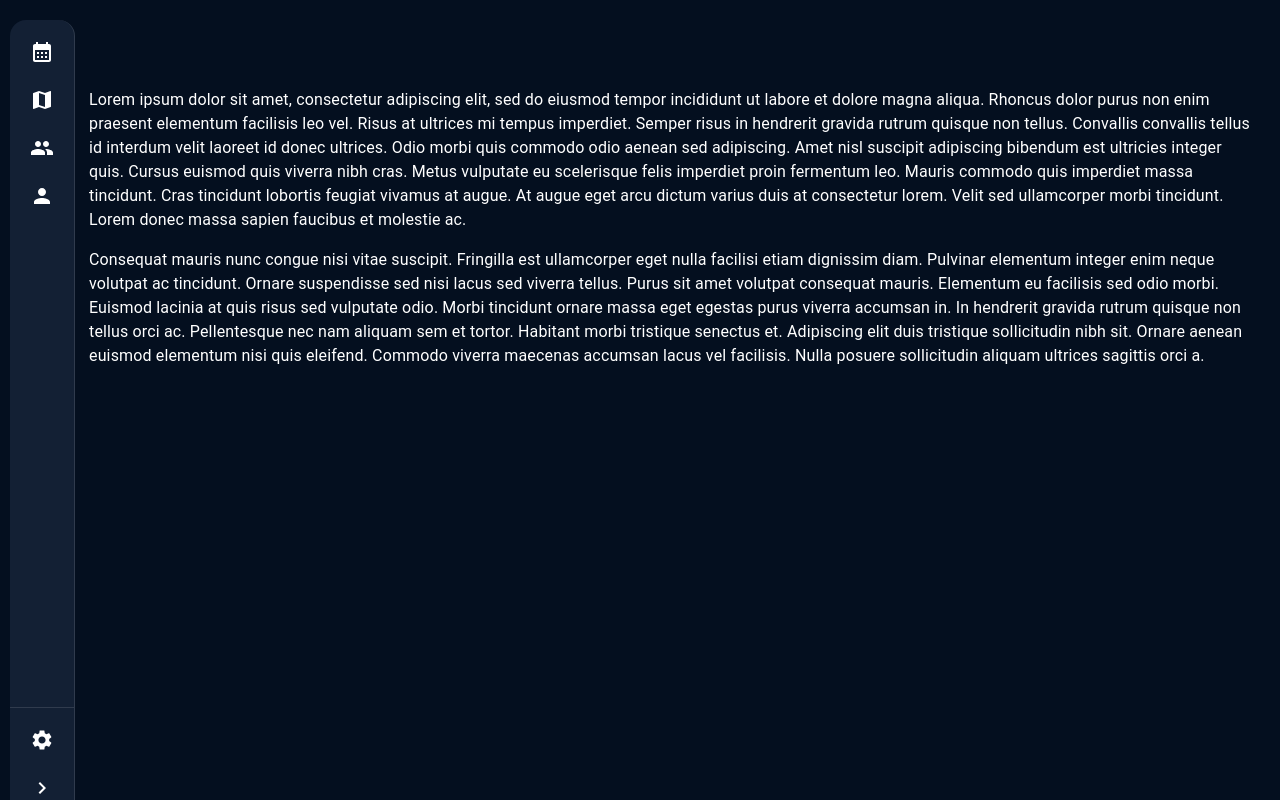
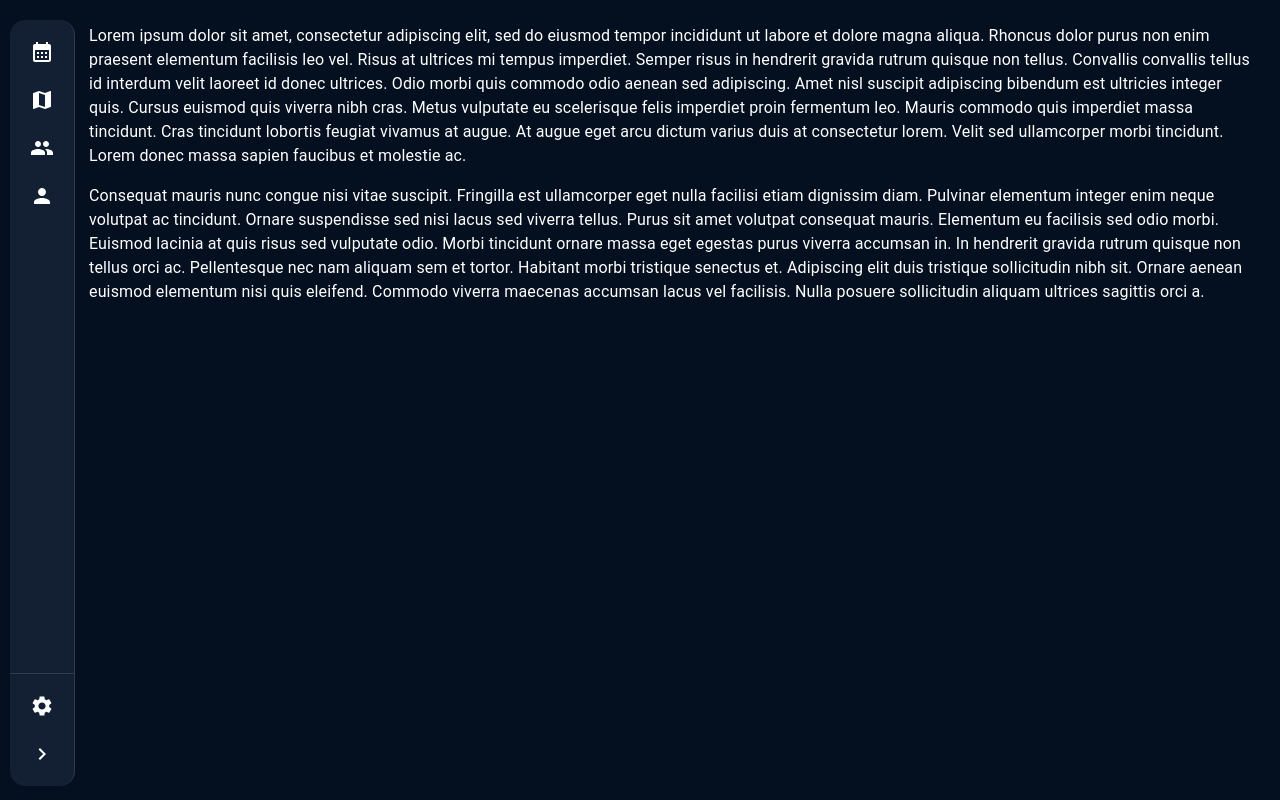
Before and after one commit to velz-limited/web-app, a Next.js app: page / in a window 1280 px wide. Built offline with nearby package versions, Linux system fonts and the light colour scheme.

Commit message:
VELZ-670: fixed padding and margin of side bar

```diff
--- a/src/components/itenary/SideBar/Drawer.tsx
+++ b/src/components/itenary/SideBar/Drawer.tsx
@@ -23,8 +23,9 @@ import MailIcon from "@mui/icons-material/Mail";
 import { Settings } from "@mui/icons-material";
 import { BottomNavLinks, TopNavLinks } from "@/constants/NavLinks";
 import NavLink from "@/types/NavLink";
+import App from "next/app";
 
-const drawerWidth = 240;
+const drawerWidth = 200;
 
 const openedMixin = (theme: Theme): CSSObject => ({
   width: drawerWidth,
@@ -96,19 +97,10 @@ const Drawer = styled(MuiDrawer, {
 }));
 
 export default function MiniDrawer() {
-  const theme = useTheme();
   const [open, setOpen] = React.useState(false);
 
-  const handleDrawerOpen = () => {
-    setOpen(true);
-  };
-
-  const handleDrawerClose = () => {
-    setOpen(false);
-  };
-
   const toggleDrawer = () => {
-    open ? handleDrawerClose() : handleDrawerOpen();
+    open ? setOpen(false) : setOpen(true);
   };
 
   const navLinkItem = (navLink: NavLink, index: number, onClick?: React.MouseEventHandler<HTMLDivElement>) => {
@@ -136,14 +128,39 @@ export default function MiniDrawer() {
   };
 
   return (
-    <Box sx={{ display: "flex" }}>
+    <Box sx={{ display: "flex", overflow: "auto" }}>
+      {/* <AppBar position="fixed" open={open}>
+        <Toolbar>
+          <IconButton
+            color="inherit"
+            aria-label="open drawer"
+            edge="start"
+            sx={{ mr: 2, ...(open && { display: 'none' }) }}
+          >
+            <MenuIcon />
+          </IconButton>
+          <Typography variant="h6" noWrap component="div">
+            Persistent drawer
+          </Typography>
+        </Toolbar>
+      </AppBar> */}
       <Drawer
-        anchor="left"
-        sx={{ borderRadius: 10 }}
+      PaperProps={{sx: { paddingTop: 0, paddingBottom: 0, margin: "10px", marginTop: "20px",
+      height: "calc(100vh - 34px)",
+      borderRadius: "15px",}}}
+        // anchor="left"
+        // sx={{
+        //   width: drawerWidth,
+        //   flexShrink: 0,
+        //   '& .MuiDrawer-paper': {
+        //     height: "calc(100vh - 64px)",
+        //   },
+        // }}
         variant="permanent"
         open={open}
       >
-        <List>
+        {/* <DrawerHeader/> */}
+        <List >
           {TopNavLinks.map((navLink, index) =>
             navLinkItem(navLink, index)
           )}
@@ -156,7 +173,7 @@ export default function MiniDrawer() {
         </List>
       </Drawer>
       <Box component="main" sx={{ flexGrow: 1, p: 3 }}>
-        <DrawerHeader />
+        {/* <DrawerHeader/> */}
         <Typography paragraph>
           Lorem ipsum dolor sit amet, consectetur adipiscing elit, sed do
           eiusmod tempor incididunt ut labore et dolore magna aliqua. Rhoncus
--- a/src/theme/components/Drawer.ts
+++ b/src/theme/components/Drawer.ts
@@ -8,11 +8,14 @@ export default function Drawer(darkMode: boolean): Components {
             root:{
             },
             paper: {
-                position: 'fixed', // To make the sidebar float
-                bottom: 20,
-                top: 20,
-                left: 10,
-                borderRadius: '16px', // Add round borders
+                // display: "flex",
+                // position: 'fixed', // To make the sidebar float
+                // bottom: 20,
+                // top: 20,
+                // left: 10
+                // margin: "10px",
+                // marginBottom: "auto",
+                // borderRadius: '15px', // Add round borders
             }
         }
     }
```
Also changed, not shown: src/components/itenary/SideBar/DrawerItem.tsx (deleted, +0 -32 lines), src/components/itenary/SideBar/DrawerList.tsx (deleted, +0 -8 lines).
